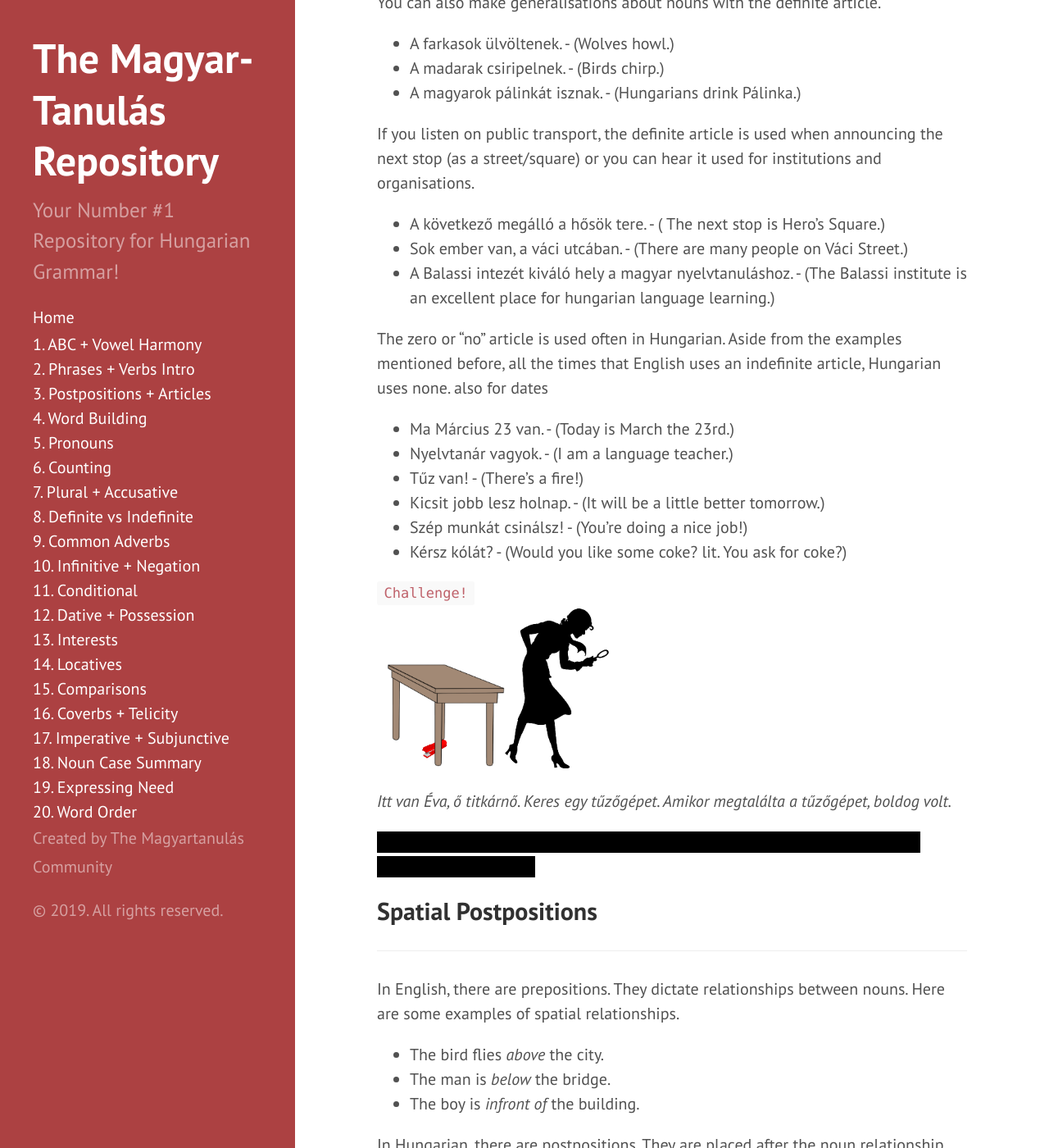
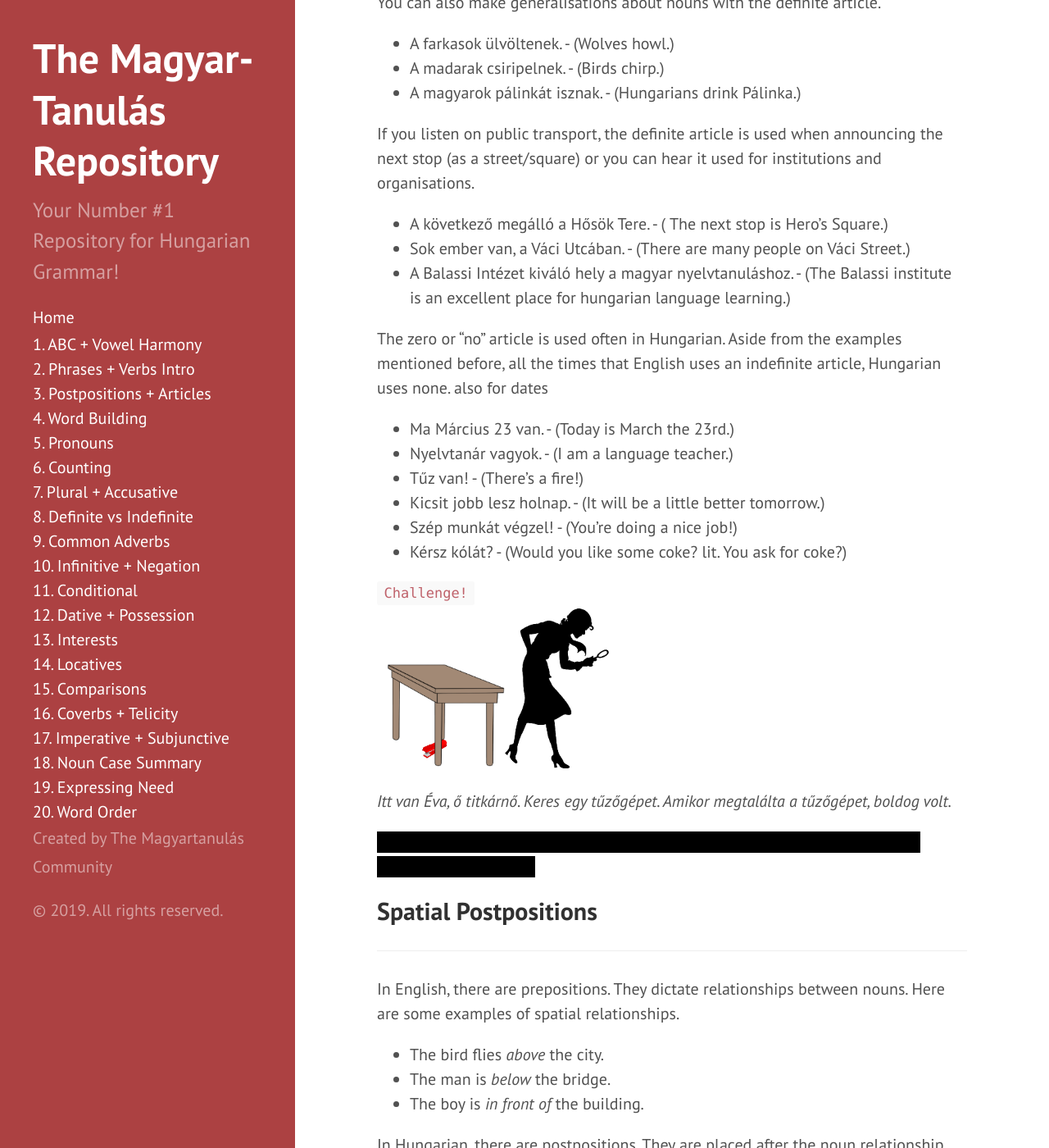
Before and after one commit to Magyartanulas/magyartanulas.github.io, a Jekyll site: the page built from postpositions_articles.md, in a window 1280 px wide and 1400 px high, scrolled down 1490 px. Shown: the whole window at 82% size. Built offline with Jekyll 4.4.1, drawn with Linux system fonts in a browser that asks for light colours; Markdown is read by kramdown in place of the engine named in the settings; comment, search, counter and statistics services are not loaded.

Commit message:
Update postpositions_articles.md

```diff
--- a/postpositions_articles.md
+++ b/postpositions_articles.md
@@ -53,9 +53,9 @@ You can also make generalisations about nouns with the definite article.
 
 If you listen on public transport, the definite article is used when announcing the next stop (as a street/square) or you can hear it used for institutions and organisations.
 
-* A következő megálló a hősök tere. - ( The next stop is Hero's Square.)
-* Sok ember van, a váci utcában. - (There are many people on Váci Street.)
-* A Balassi intezét kiváló hely a magyar nyelvtanuláshoz. - (The Balassi institute is an excellent place for hungarian language learning.)
+* A következő megálló a Hősök Tere. - ( The next stop is Hero's Square.)
+* Sok ember van, a Váci Utcában. - (There are many people on Váci Street.)
+* A Balassi Intézet kiváló hely a magyar nyelvtanuláshoz. - (The Balassi institute is an excellent place for hungarian language learning.)
 
 The zero or "no" article is used often in Hungarian. Aside from the examples mentioned before, all  the times that English uses an indefinite article, Hungarian uses none. also for dates
 
@@ -63,7 +63,7 @@ The zero or "no" article is used often in Hungarian. Aside from the examples men
 * Nyelvtanár vagyok. - (I am a language teacher.)
 * Tűz van! - (There's a fire!)
 * Kicsit jobb lesz holnap. - (It will be a little better tomorrow.)
-* Szép munkát csinálsz! - (You're doing a nice job!)
+* Szép munkát végzel! - (You're doing a nice job!)
 * Kérsz kólát? - (Would you like some coke? lit. You ask for coke?)
 
 `Challenge!`
@@ -80,7 +80,7 @@ In English, there are prepositions. They dictate relationships between nouns. He
 
 * The bird flies *above* the city.
 * The man is *below* the bridge.
-* The boy is *infront of* the building.
+* The boy is *in front of* the building.
 
 In Hungarian, there are postpositions. They are placed after the noun relationship instead of between. Here are the translations.
 
```
